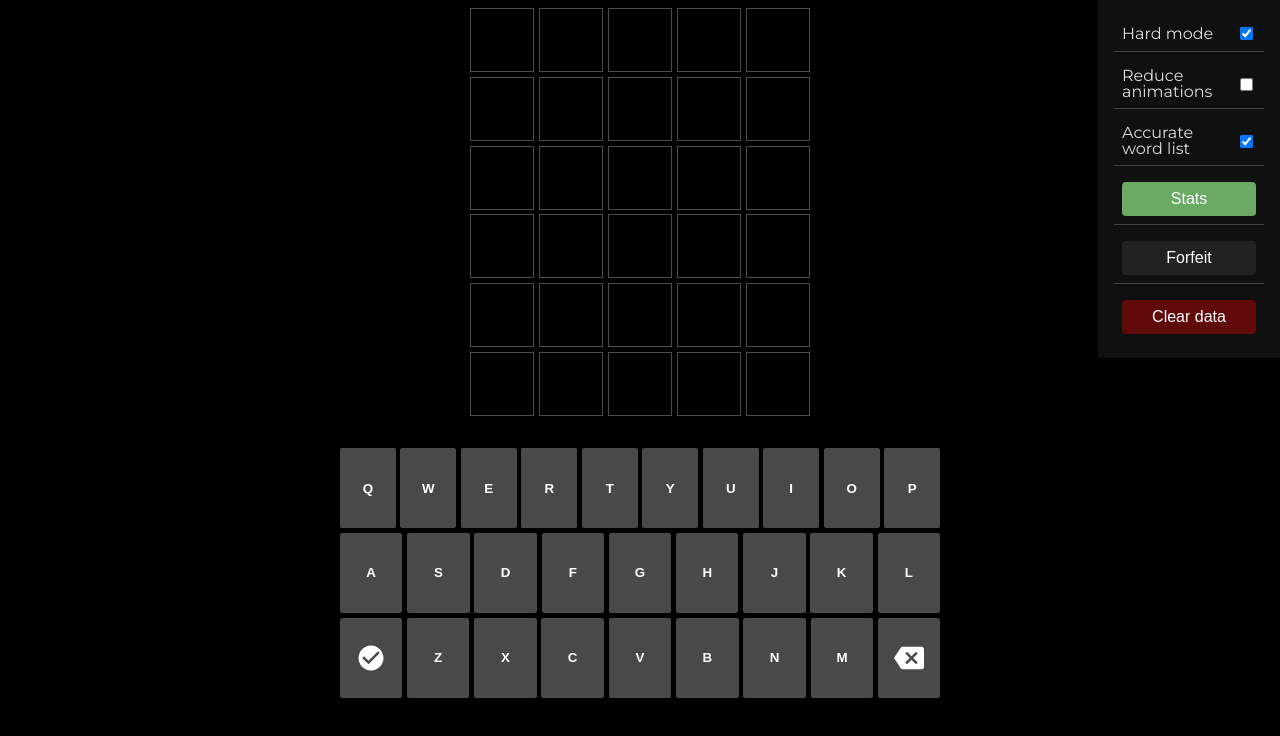
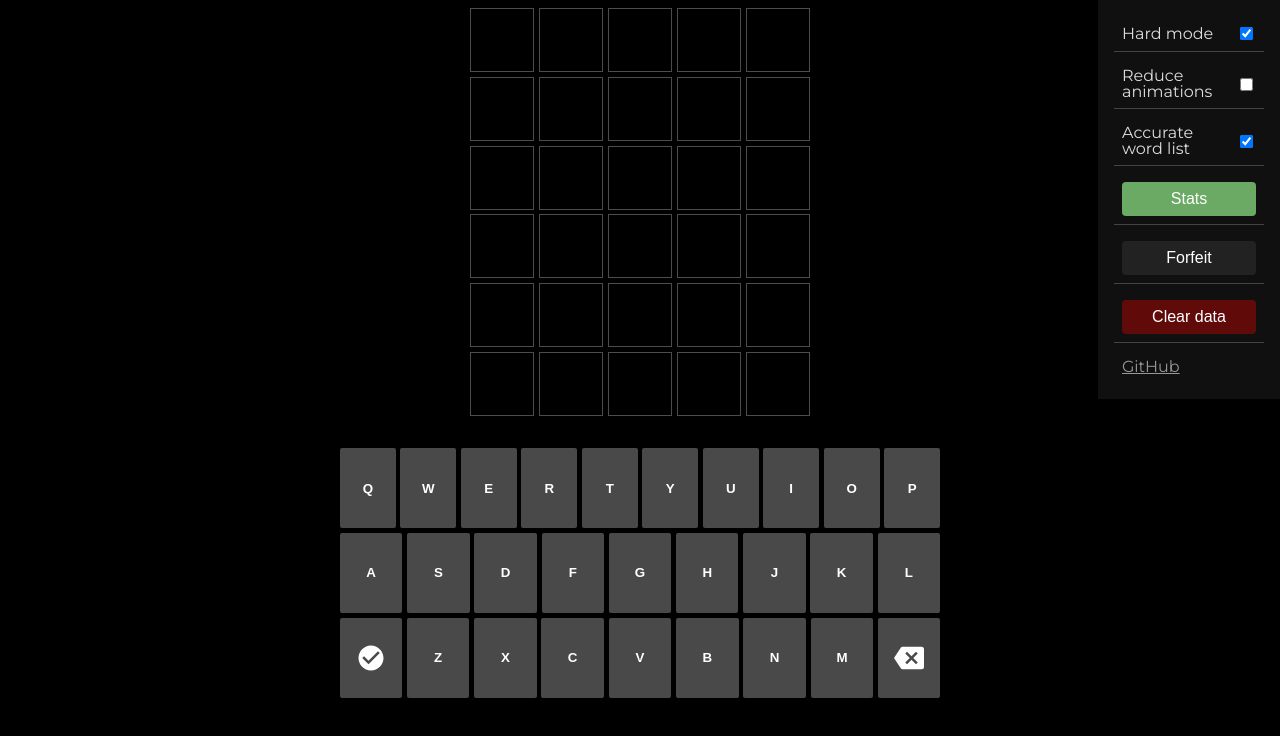
Before and after one commit to odisfm/shmurdle, a website built with webpack: page src/index.html in a window 1280 px wide. Both pictures are taken after a click on the button 1254 px from the left and 28 px from the top of the page. Shown: the part 64-800 px from the top of the page. Built offline with nearby package versions, Linux system fonts and the light colour scheme.

Commit message:
feat: add github link

```diff
--- a/src/index.html
+++ b/src/index.html
@@ -32,6 +32,7 @@
             <li><button id="open-stats">Stats</button></li>
             <li><button id="forfeit-game">Forfeit</button></li>
             <li><button id="clear-user-data">Clear data</button></li>
+            <li><a id="menu-github-link" href="https://github.com/odisfm/shmurdle">GitHub</a></li>
         </ul>
     </div>
     <div id="explosion-container"></div>
--- a/src/styles.css
+++ b/src/styles.css
@@ -153,6 +153,11 @@ header {
                     }
                 }
             }
+        }
+
+        #menu-github-link {
+            color: #979797;
+            cursor: pointer;
         }
     }
 
```
